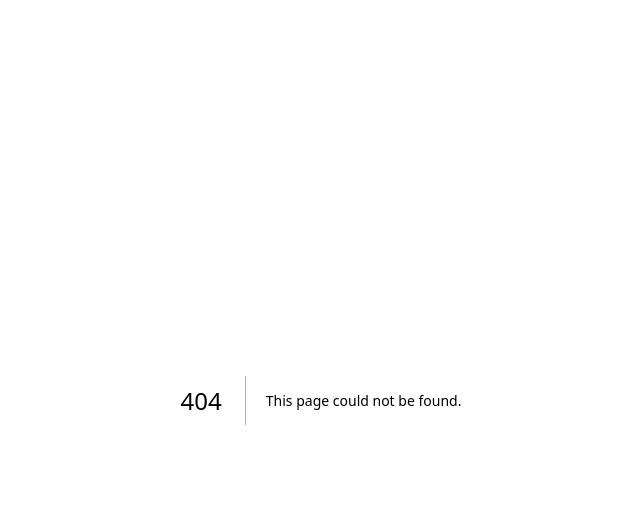
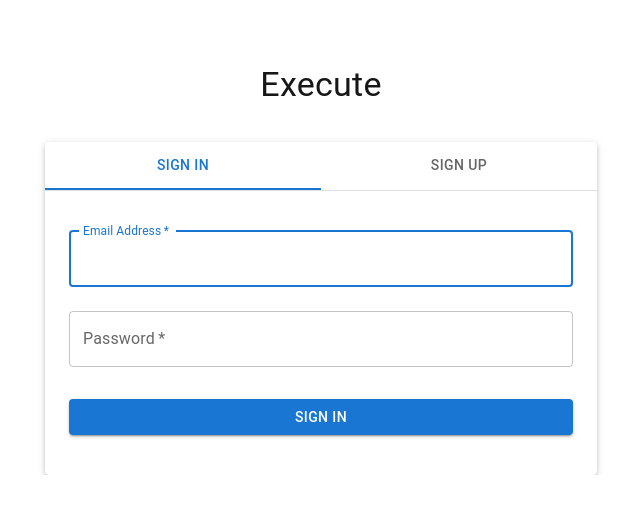
Before and after one commit to danielgaio/execute, a Next.js app: page /login in a window 1280 px wide. Before the commit this address had no page. Shown: the top 514 px of the page, without its empty margins (319-959 px from the left). Built offline with nearby package versions, Linux system fonts and the light colour scheme.

Commit message:
feat: implement login and signup functionality with tabbed interface

```diff
--- /dev/null
+++ b/src/app/login/actions.ts
@@ -0,0 +1,49 @@
+'use server'
+
+import { revalidatePath } from 'next/cache'
+import { redirect } from 'next/navigation'
+import { createClient } from '@/utils/supabase/server'
+
+export async function login(formData: FormData) {
+  const supabase = await createClient()
+
+  const email = formData.get('email') as string
+  const password = formData.get('password') as string
+
+  const { error } = await supabase.auth.signInWithPassword({
+    email,
+    password,
+  })
+
+  if (error) {
+    return { error: error.message }
+  }
+
+  revalidatePath('/', 'layout')
+  redirect('/')
+}
+
+export async function signup(formData: FormData) {
+  const supabase = await createClient()
+
+  const email = formData.get('email') as string
+  const password = formData.get('password') as string
+  const fullName = formData.get('fullName') as string
+
+  const { error } = await supabase.auth.signUp({
+    email,
+    password,
+    options: {
+      data: {
+        full_name: fullName,
+      },
+    },
+  })
+
+  if (error) {
+    return { error: error.message }
+  }
+
+  revalidatePath('/', 'layout')
+  redirect('/')
+}
--- /dev/null
+++ b/src/app/login/page.tsx
@@ -0,0 +1,172 @@
+'use client'
+
+import { useState } from 'react'
+import {
+  Box,
+  Button,
+  Container,
+  TextField,
+  Typography,
+  Paper,
+  Tab,
+  Tabs,
+  Alert
+} from '@mui/material'
+import { login, signup } from './actions'
+
+interface TabPanelProps {
+  children?: React.ReactNode;
+  index: number;
+  value: number;
+}
+
+function TabPanel(props: TabPanelProps) {
+  const { children, value, index, ...other } = props;
+
+  return (
+    <div
+      role="tabpanel"
+      hidden={value !== index}
+      id={`auth-tabpanel-${index}`}
+      aria-labelledby={`auth-tab-${index}`}
+      {...other}
+    >
+      {value === index && (
+        <Box sx={{ p: 3 }}>
+          {children}
+        </Box>
+      )}
+    </div>
+  );
+}
+
+export default function LoginPage() {
+  const [tabValue, setTabValue] = useState(0)
+  const [error, setError] = useState<string | null>(null)
+  const [loading, setLoading] = useState(false)
+
+  const handleTabChange = (event: React.SyntheticEvent, newValue: number) => {
+    setTabValue(newValue)
+    setError(null)
+  }
+
+  const handleSubmit = async (event: React.FormEvent<HTMLFormElement>, action: typeof login | typeof signup) => {
+    event.preventDefault()
+    setError(null)
+    setLoading(true)
+
+    const formData = new FormData(event.currentTarget)
+
+    try {
+      const result = await action(formData)
+      if (result?.error) {
+        setError(result.error)
+      }
+    } catch {
+      setError('An unexpected error occurred')
+    } finally {
+      setLoading(false)
+    }
+  }
+
+  return (
+    <Container maxWidth="sm">
+      <Box sx={{ mt: 8, display: 'flex', flexDirection: 'column', alignItems: 'center' }}>
+        <Typography component="h1" variant="h4" gutterBottom>
+          Execute
+        </Typography>
+        <Paper elevation={3} sx={{ width: '100%', mt: 3 }}>
+          <Box sx={{ borderBottom: 1, borderColor: 'divider' }}>
+            <Tabs value={tabValue} onChange={handleTabChange} aria-label="auth tabs" variant="fullWidth">
+              <Tab label="Sign In" />
+              <Tab label="Sign Up" />
+            </Tabs>
+          </Box>
+
+          {error && (
+            <Box sx={{ p: 2 }}>
+              <Alert severity="error">{error}</Alert>
+            </Box>
+          )}
+
+          <TabPanel value={tabValue} index={0}>
+            <form onSubmit={(e) => handleSubmit(e, login)}>
+              <TextField
+                margin="normal"
+                required
+                fullWidth
+                id="email"
+                label="Email Address"
+                name="email"
+                autoComplete="email"
+                autoFocus
+              />
+              <TextField
+                margin="normal"
+                required
+                fullWidth
+                name="password"
+                label="Password"
+                type="password"
+                id="password"
+                autoComplete="current-password"
+              />
+              <Button
+                type="submit"
+                fullWidth
+                variant="contained"
+                sx={{ mt: 3, mb: 2 }}
+                disabled={loading}
+              >
+                {loading ? 'Signing in...' : 'Sign In'}
+              </Button>
+            </form>
+          </TabPanel>
+
+          <TabPanel value={tabValue} index={1}>
+            <form onSubmit={(e) => handleSubmit(e, signup)}>
+              <TextField
+                margin="normal"
+                required
+                fullWidth
+                id="fullName"
+                label="Full Name"
+                name="fullName"
+                autoComplete="name"
+                autoFocus
+              />
+              <TextField
+                margin="normal"
+                required
+                fullWidth
+                id="signup-email"
+                label="Email Address"
+                name="email"
+                autoComplete="email"
+              />
+              <TextField
+                margin="normal"
+                required
+                fullWidth
+                name="password"
+                label="Password"
+                type="password"
+                id="signup-password"
+                autoComplete="new-password"
+              />
+              <Button
+                type="submit"
+                fullWidth
+                variant="contained"
+                sx={{ mt: 3, mb: 2 }}
+                disabled={loading}
+              >
+                {loading ? 'Signing up...' : 'Sign Up'}
+              </Button>
+            </form>
+          </TabPanel>
+        </Paper>
+      </Box>
+    </Container>
+  )
+}
```
Also changed, not shown: src/app/auth/callback/route.ts (added, +29 -0 lines), src/app/page.tsx (+6 -3 lines).
